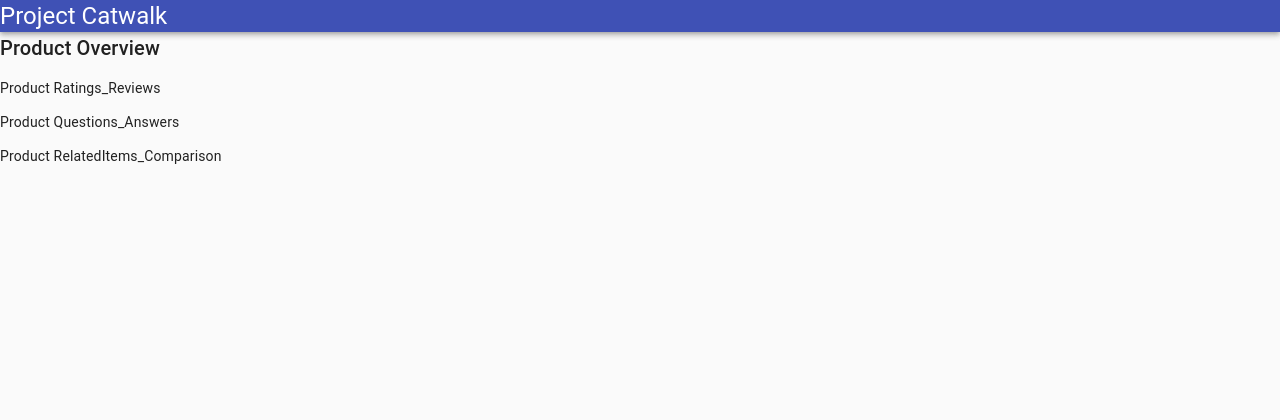
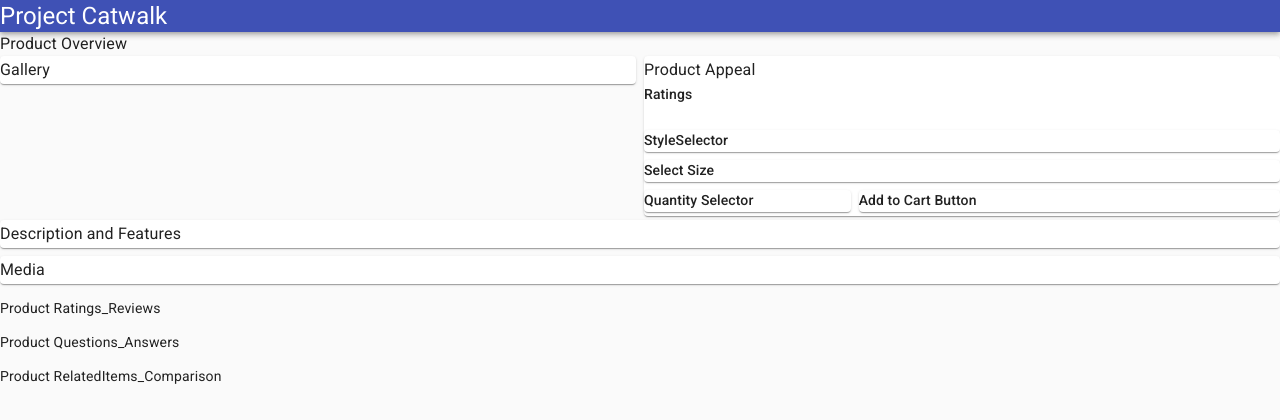
Before and after one commit to chuniversity/CatWalk, a React app: page / in a window 1280 px wide. Shown: the top 420 px of the page. Built offline with nearby package versions, Linux system fonts and the light colour scheme; no server answers.

Commit message:
Center the app with 70 visual width and Product Overviw skeleton in progress

```diff
--- /dev/null
+++ b/client/src/components/Product_Overview/ProductAppeal.jsx
@@ -0,0 +1,47 @@
+import React from 'react';
+import {Grid, Typography, Paper} from '@material-ui/core';
+
+const ProductAppeal = ({product, styles, currentStyle}) => {
+  return (
+    <>
+    <Grid container spacing={1} justify='center'>
+      <Grid item xs={12}>
+        <Typography variant='subtitle2'>Ratings</Typography>
+      </Grid>
+      <Grid item xs={12}>
+        <Typography variant='subtitle1'>{product.category}</Typography>
+        <Typography variant='h3'>{product.name}</Typography>
+      </Grid>
+      <Grid item xs={12}>
+        <Typography variant='subtitle2'>{currentStyle.sale_price? currentStyle.sale_price:currentStyle.original_price}</Typography>
+      </Grid>
+      <Grid item xs={12}>
+        <Paper>
+          <Typography variant='subtitle2'>StyleSelector</Typography>
+        </Paper>
+      </Grid>
+      <Grid item xs={12}>
+        <Grid container spacing={1} justify='center'>
+          <Grid item xs={12}>
+            <Paper>
+              <Typography variant='subtitle2'>Select Size</Typography>
+            </Paper>
+          </Grid>
+          <Grid item xs={4}>
+            <Paper>
+              <Typography variant='subtitle2'>Quantity Selector</Typography>
+            </Paper>
+          </Grid>
+          <Grid item xs={8}>
+            <Paper>
+              <Typography variant='subtitle2'>Add to Cart Button</Typography>
+            </Paper>
+          </Grid>
+        </Grid>
+      </Grid>
+    </Grid>
+    </>
+  )
+};
+
+export default ProductAppeal;
--- a/client/src/components/Product_Overview/index.jsx
+++ b/client/src/components/Product_Overview/index.jsx
@@ -1,15 +1,90 @@
 import React from 'react';
-import { Typography } from '@material-ui/core';
+import { Typography, Grid, Paper } from '@material-ui/core';
+import axios from 'axios';
+import access from '../../../../config.js';
+import ProductAppeal from './ProductAppeal.jsx';
 
 class Overview extends React.Component {
   constructor (props) {
     super(props);
+    this.state = {
+      product: {},
+      styles: [],
+      currentStyle: {}
+    }
+  }
+
+  componentDidMount () {
+    axios.get('https://app-hrsei-api.herokuapp.com/api/fec2/hr-atx/products', {
+      headers: {
+        'Authorization': access.token
+      }
+    }).then(data => {
+      const productId = data.data[0].id;
+      return axios.get(`https://app-hrsei-api.herokuapp.com/api/fec2/hr-atx/products/${productId}`, {
+        headers: {
+          'Authorization': access.token
+        }
+      })
+    }).then(data => {
+      const newProduct = data.data;
+      this.setState(
+        this.state.product = newProduct
+      );
+      return axios.get(`https://app-hrsei-api.herokuapp.com/api/fec2/hr-atx/products/${this.state.product.id}/styles`, {
+        headers: {
+          'Authorization': access.token
+        }
+      })
+    }).then( data => {
+      const newStyles = data.data.results;
+      let newCurrentStyle = {};
+      this.setState(
+        this.state.styles = newStyles
+      );
+      newStyles.map(item => {
+        if (item['default?']) {
+          newCurrentStyle = item;
+        }
+      });
+      this.setState(
+        this.state.currentStyle = newCurrentStyle
+      );
+      console.log('Product:  ', this.state.product);
+      console.log('Styles:  ', this.state.styles);
+      console.log('currentStyle:  ', this.state.currentStyle);
+    }).catch(err => {
+      console.error(err);
+    });
   }
 
   render () {
     return (
       <div>
-        <Typography variant="h6">Product Overview</Typography>
+        <Typography variant="body1">Product Overview</Typography>
+        <Grid container spacing={1} justify='center'>
+          <Grid item xs={6}>
+            <Paper >
+              <Typography variant='subtitle1' >Gallery</Typography>
+            </Paper>
+          </Grid>
+          <Grid item xs={6}>
+          <Paper >
+              <Typography variant='subtitle1' >Product Appeal</Typography>
+              <ProductAppeal product={this.state.product} styles={this.state.styles} currentStyle={this.state.currentStyle}/>
+            </Paper>
+          </Grid>
+          <Grid item xs={12}>
+            <Paper>
+              <Typography variant='subtitle1'>Description and Features</Typography>
+            </Paper>
+          </Grid>
+          <Grid item xs={12}>
+            <Paper>
+              <Typography variant='subtitle1'>Media</Typography>
+            </Paper>
+          </Grid>
+        </Grid>
       </div>
     )
   }
--- a/package.json
+++ b/package.json
@@ -15,6 +15,7 @@
     "@material-ui/core": "^4.11.4",
     "@material-ui/icons": "^4.11.2",
     "@reduxjs/toolkit": "^1.5.1",
+    "axios": "^0.21.1",
     "core-js": "^3.13.0",
     "express": "^4.17.1",
     "jsx-loader": "^0.13.2",
--- a/public/index.html
+++ b/public/index.html
@@ -1,6 +1,7 @@
 <html>
   <head>
     <title>Catwalk</title>
+    <link rel="stylesheet" href="https://fonts.googleapis.com/css?family=Roboto:300,400,500,700&display=swap" />
   </head>
   <body>
     <div id="app">
```
Also changed, not shown: 4 other files (tests, documents, lock files or other folders).
